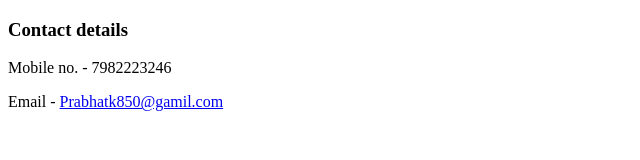
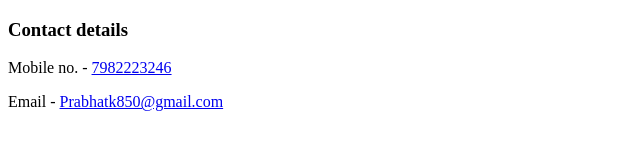
Before and after one commit to prabhatk850/unpofessional-CV, a plain HTML site: page contact detail.html in a window 1280 px wide. Shown: the whole page, without its empty margins (0-640 px from the left). Drawn offline with Linux system fonts and the light colour scheme.

Commit message:
Update contact detail.html

```diff
--- a/contact detail.html
+++ b/contact detail.html
@@ -5,9 +5,9 @@
     <title>Contact details</title>
   </head>
   <body>
-    <h3>Contact details</h3>
-    <p>Mobile no. - 7982223246</p>
-    <p>Email - <a href="https://mail.google.com/mail/u/0/#inbox?compose=CllgCJfqbkccQJxCCXCPmfRJLRhzfcmMJXSDgzqNFzlWSZdkrBKdZQdxxLtJvgVmNQtbxBSLljB">Prabhatk850@gamil.com</a></p>
+   <h3>Contact details</h3>
+    <p>Mobile no. - <a href="tel: +917982223246">7982223246</a></p>
+    <p>Email - <a href="mailto:prabhatk850@gmail.com">Prabhatk850@gmail.com</a></a></p>
 
   </body>
 </html>
```
